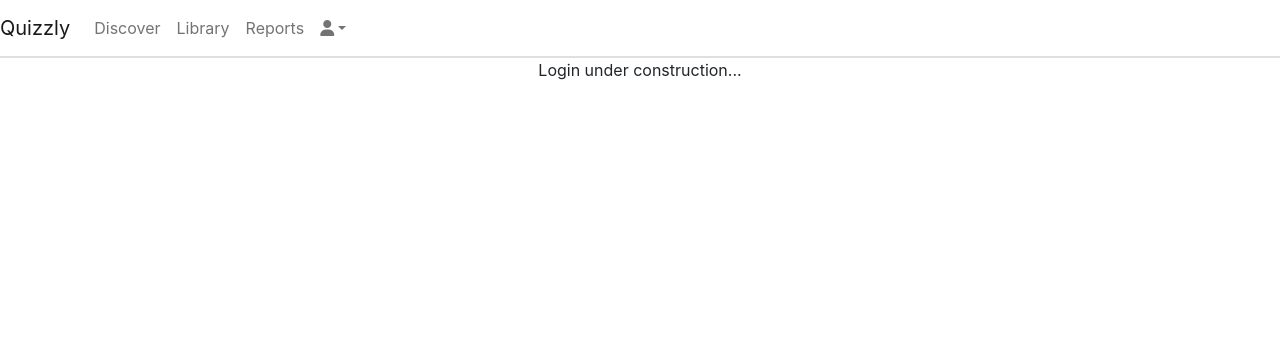
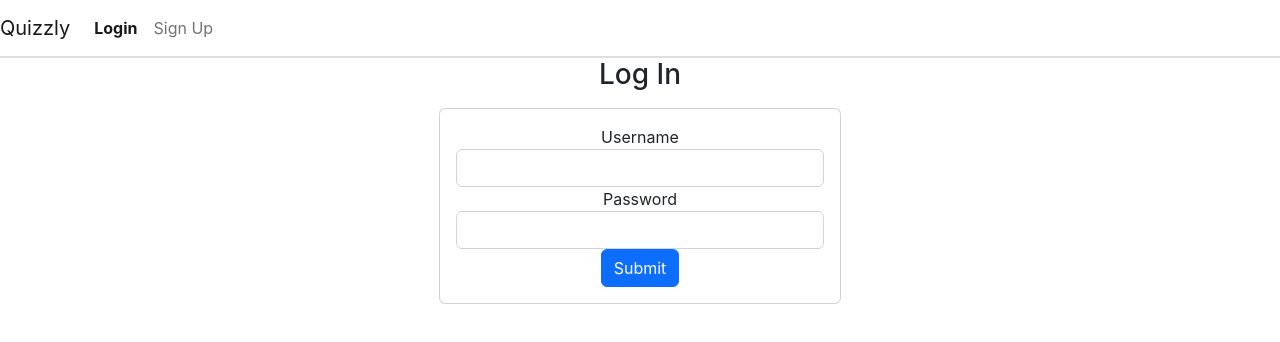
Before and after one commit to jermer/quizzly-frontend, a React (Create React App) app: page /login in a window 1280 px wide. Shown: the top 342 px of the page. Built offline with nearby package versions, Linux system fonts and the light colour scheme; no server answers.

Commit message:
added functionality to login and navigation

```diff
--- a/package.json
+++ b/package.json
@@ -8,6 +8,7 @@
     "@testing-library/user-event": "^13.5.0",
     "axios": "^1.1.3",
     "bootstrap": "^5.2.2",
+    "jwt-decode": "^3.1.2",
     "react": "^18.2.0",
     "react-dom": "^18.2.0",
     "react-router-dom": "^6.4.3",
--- a/src/App.js
+++ b/src/App.js
@@ -1,5 +1,6 @@
-import { useState } from 'react';
+import { useEffect, useState } from 'react';
 import { BrowserRouter } from 'react-router-dom';
+import jwt_decode from "jwt-decode";
 
 import './App.css';
 import UserContext from './auth/UserContext';
@@ -8,7 +9,7 @@
 import QuizzlyRoutes from './nav-routes/QuizzlyRoutes';
 import Navigation from './nav-routes/Navigation';
 
-const TOKEN_STORAGE_ID = "jobly-token"
+const TOKEN_STORAGE_ID = "quizzly-token";
 
 /** Quizzly App
  *
@@ -16,23 +17,47 @@
 
 function App() {
 
+  const [infoLoaded, setInfoLoaded] = useState(false);
   const [currentUser, setCurrentUser] = useState(null);
   const [token, setToken] = useLocalStorage(TOKEN_STORAGE_ID);
 
+  useEffect(() => {
+
+    async function fetchUser() {
+      if (token) {
+        try {
+          let { username } = jwt_decode(token);
+          QuizzlyApi.token = token;
+          const user = await QuizzlyApi.getUser(username);
+          setCurrentUser(user);
+
+        } catch (err) {
+          console.error("Error loading user info.", err);
+          setCurrentUser(null);
+        }
+      }
+      setInfoLoaded(true);
+    }
+
+    setInfoLoaded(false);
+    fetchUser();
+  }, [token]);
+
   /** Handles site-wide signup */
-  async function signup({ signupData }) {
+  async function signup(signupData) {
 
   }
 
   /** Handles site-wide login */
-  async function login({ loginData }) {
+  async function login(loginData) {
     try {
-      let token = QuizzlyApi.login(loginData);
+      let token = await QuizzlyApi.login(loginData);
       setToken(token);
       return { success: true };
 
-    } catch (err) {
-      return { success: false, err }
+    } catch (errors) {
+      console.log("+++++", errors)
+      return { success: false, errors }
     }
   }
 
--- a/src/api/api.js
+++ b/src/api/api.js
@@ -27,12 +27,12 @@
 
     // Individual API routes
 
-    //   /** Get the current user. */
+    /** Get the current user. */
 
-    //   static async getCurrentUser(username) {
-    //     let res = await this.request(`users/${username}`);
-    //     return res.user;
-    //   }
+    static async getUser(username) {
+        let res = await this.request(`users/${username}`);
+        return res.user;
+    }
 
     /** Get quizzes (filtered by search term if not undefined) */
 
--- a/src/auth/LoginForm.js
+++ b/src/auth/LoginForm.js
@@ -1,5 +1,7 @@
 import { useState } from 'react';
 import { useNavigate } from 'react-router-dom';
+
+import Alert from "../common/Alert";
 
 const LoginForm = ({ login }) => {
     const navigate = useNavigate();
@@ -17,6 +19,7 @@
             // redirect to the homepage
             navigate("/");
         } else {
+            console.log(">>>>", result.errors);
             setFormErrors(result.errors);
         }
     };
@@ -28,9 +31,64 @@
 
     /** Render form */
     return (
-        <form onSubmit={handleSubmit}>
-            <p>Login under construction...</p>
-        </form>
+        <div className="LoginForm">
+            <div className="container col-md-6 offset-md-3 col-lg-4 offset-lg-4">
+                <h3 className="mb-3">Log In</h3>
+                <div className="card">
+                    <div className="card-body">
+
+                        <form onSubmit={handleSubmit}>
+                            <div className="form-group">
+                                <label htmlFor="username">
+                                    Username
+                                </label>
+                                <input
+                                    id="username"
+                                    name="username"
+                                    type="text"
+                                    className="form-control"
+                                    autoComplete="username"
+                                    value={formData.username}
+                                    onChange={handleChange}
+                                    required
+                                />
+                            </div>
+                            <div className="form-group">
+                                <label htmlFor="password">
+                                    Password
+                                </label>
+                                <input
+                                    id="password"
+                                    name="password"
+                                    type="password"
+                                    className="form-control"
+                                    autoComplete="current-password"
+                                    value={formData.password}
+                                    onChange={handleChange}
+                                    required
+                                />
+                            </div>
+
+                            {formErrors.length
+                                ? <Alert type="danger" messages={formErrors} />
+                                : null}
+
+                            <button
+                                className="btn btn-primary float-right"
+                                type="submit"
+                            >
+                                Submit
+                            </button>
+                        </form>
+
+                    </div>
+                </div>
+            </div>
+        </div>
+
+
+
+
     );
 }
 
--- /dev/null
+++ b/src/common/Alert.js
@@ -0,0 +1,17 @@
+
+
+function Alert({ type = "danger", messages = [] }) {
+    console.debug("Alert", "type=", type, "messages=", messages);
+
+    return (
+        <div className={`alert alert-${type}`} role="alert">
+            {messages.map(error => (
+                <p className="mb-0 small" key={error}>
+                    {error}
+                </p>
+            ))}
+        </div>
+    );
+}
+
+export default Alert;
--- a/src/nav-routes/Navigation.js
+++ b/src/nav-routes/Navigation.js
@@ -33,8 +33,7 @@
                     </a>
                     <ul className="dropdown-menu">
                         <li><span className="dropdown-item-text">
-                            {/* {currentUser.username} */}
-                            USERNAME
+                            {currentUser.username}
                         </span></li>
                         <li><hr className="dropdown-divider" /></li>
                         <li className="dropdown-item">
@@ -77,8 +76,8 @@
             <Link className="navbar-brand" to="/">
                 Quizzly
             </Link>
-            {/* {currentUser ? loggedInNav() : loggedOutNav()} */}
-            {loggedInNav()}
+            {currentUser ? loggedInNav() : loggedOutNav()}
+            {/* {loggedInNav()} */}
         </nav>
     );
 }
```
Also changed, not shown: 1 other file (tests, documents, lock files or other folders).
